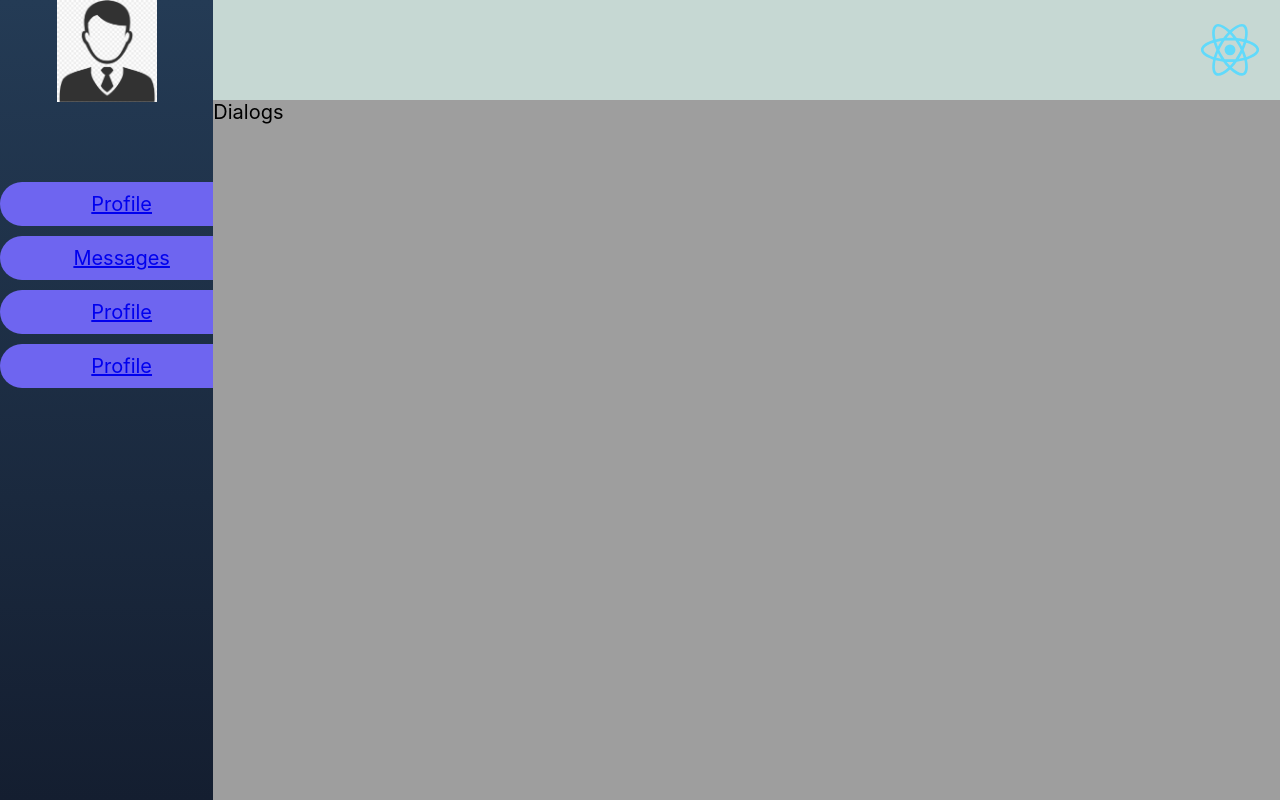
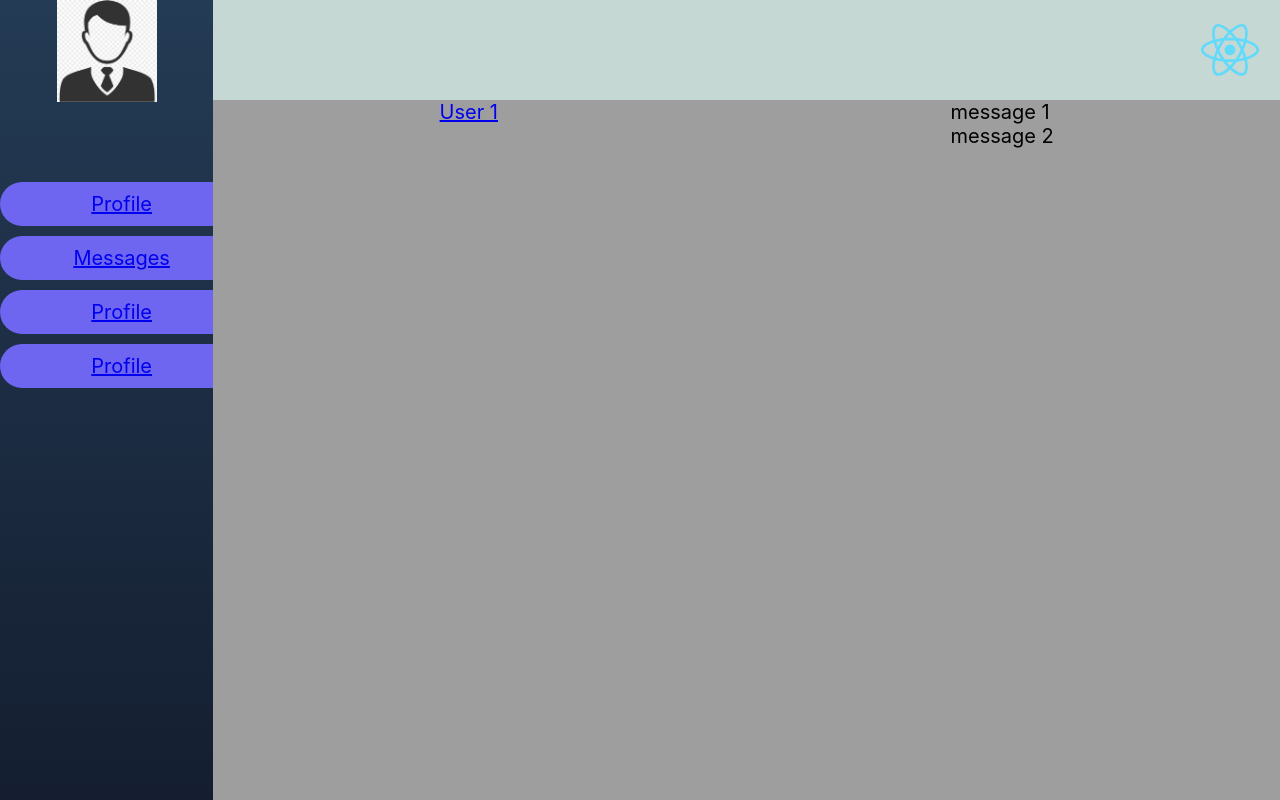
Before and after one commit to bogdan-wd/social-network-react, a React (Create React App) app: page /dialogs in a window 1280 px wide. Built offline with nearby package versions, Linux system fonts and the light colour scheme.

Commit message:
added dialogs page

```diff
--- a/src/App.jsx
+++ b/src/App.jsx
@@ -14,8 +14,8 @@ function App () {
         <Header />
         <Sidebar />
         <main className="content">
-          <Route path="/dialogs" component={Dialogs} />
-          <Route path="/profile" component={Profile} />
+          <Route exact path="/dialogs" component={Dialogs} />
+          <Route exact path="/profile" component={Profile} />
         </main>
       </div>
     </BrowserRouter>
--- a/src/components/Dialogs/Dialogs.jsx
+++ b/src/components/Dialogs/Dialogs.jsx
@@ -1,10 +1,23 @@
 import React from 'react';
+import { NavLink } from 'react-router-dom';
 import styles from './Dialogs.module.css';
 
 const Dialogs = () => {
   return (
-    <div>
-      Dialogs
+    <div className={styles.dialogs__wrapper}>
+      <div className={styles.dialogs}>
+        <div className={styles.dialogs__items}>
+          <div className={styles.dialog}>
+             <NavLink to="/dialogs/1">User 1</NavLink>
+          </div>
+        </div>
+      </div>
+      <div className={styles.messages}>
+        <div className={styles.messages__items}>
+          <div className={styles.message}>message 1</div>
+          <div className={styles.message}>message 2</div>
+        </div>
+      </div>
     </div>
   );
 };
--- a/src/components/Dialogs/Dialogs.module.css
+++ b/src/components/Dialogs/Dialogs.module.css
@@ -0,0 +1,4 @@
+.dialogs__wrapper{
+    display: flex;
+    justify-content: space-around;
+}
```
